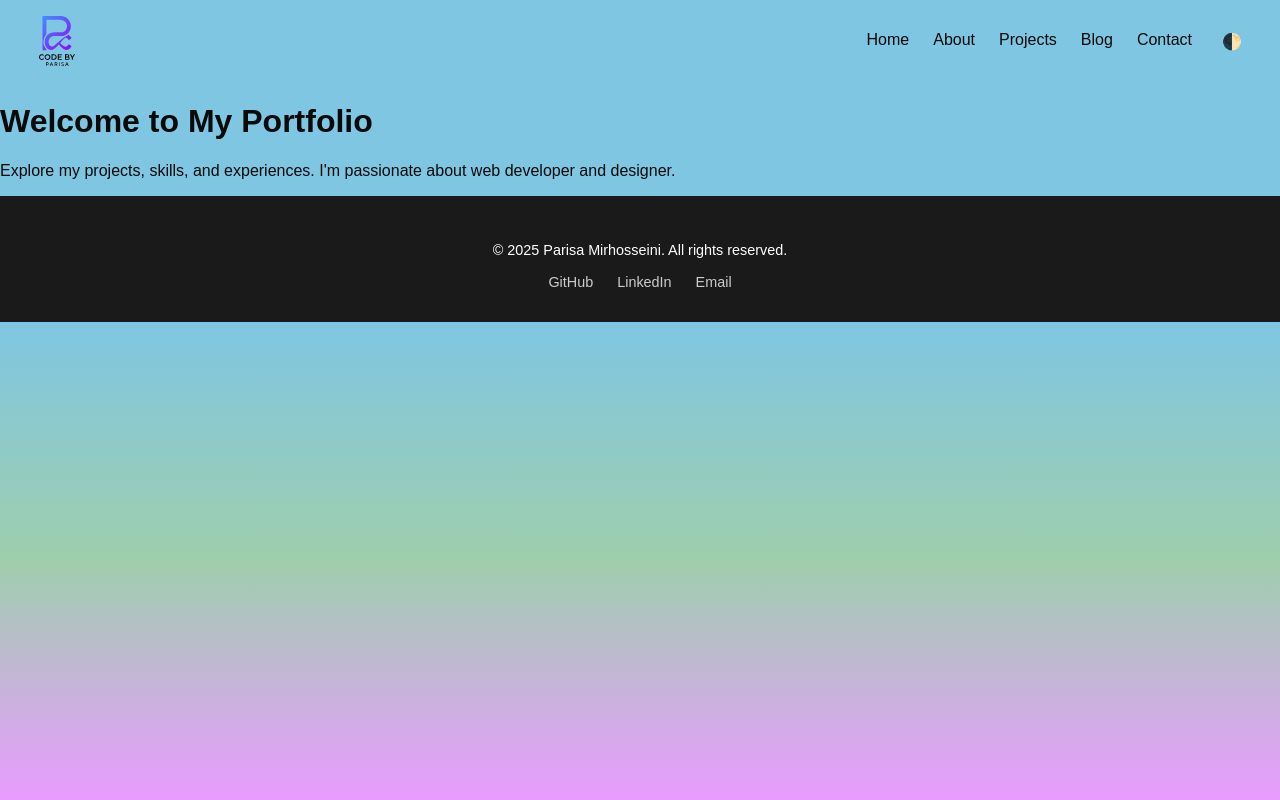
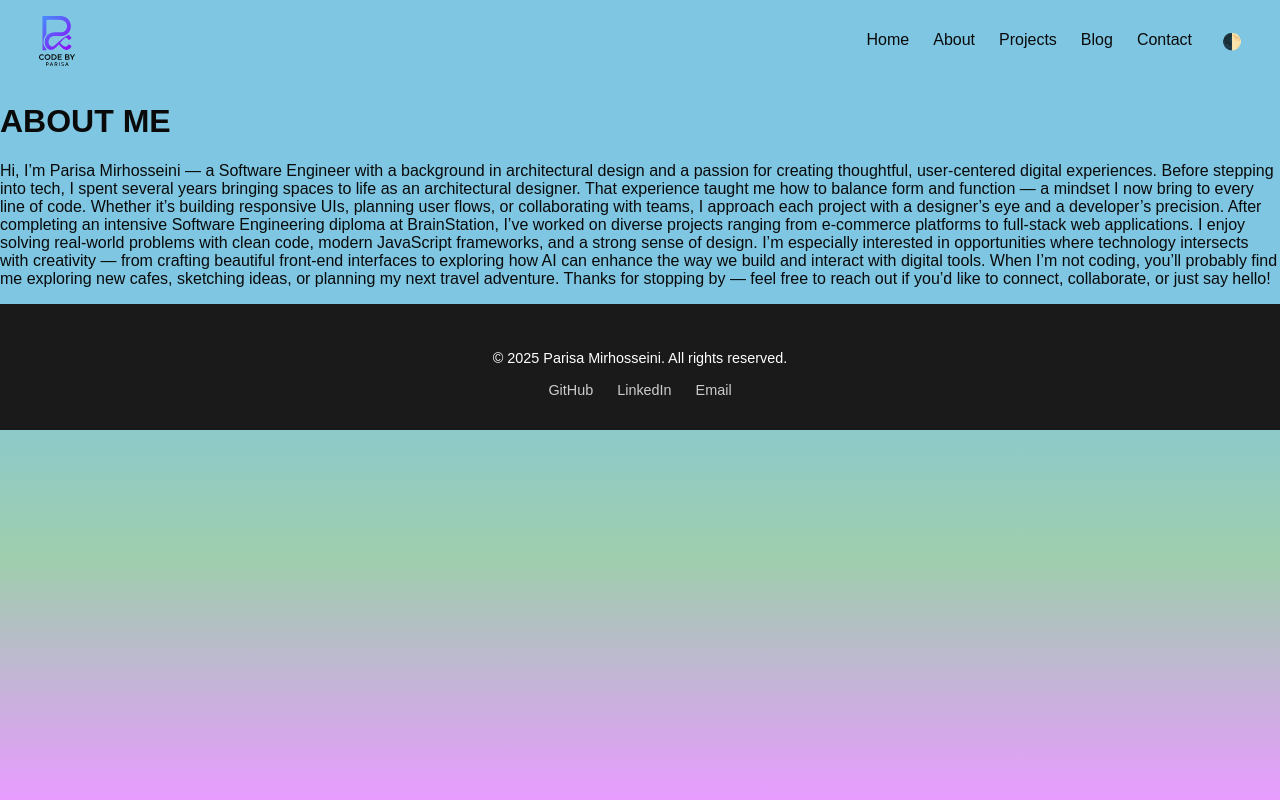
Before and after one commit to Parisa-Mirhosseini/parisa-mirhosseini-portfolio, a React (Vite) app: page /About in a window 1280 px wide. Built offline with nearby package versions, Linux system fonts and the light colour scheme.

Commit message:
About content

```diff
--- a/src/App.jsx
+++ b/src/App.jsx
@@ -16,10 +16,10 @@ function App() {
    <Header />
       <Routes>
       <Route path="/" element={<HomePage />} />
-        <Route path="/About" element={<AboutPage />} />
-        <Route path="/Projects" element={<ProjectPage />} />
-        <Route path="/Blog" element={<BlogPage />} />
-        <Route path="/Contact" element={<ContactPage />} />
+        <Route path="About" element={<AboutPage />} />
+        <Route path="Projects" element={<ProjectPage />} />
+        <Route path="Blog" element={<BlogPage />} />
+        <Route path="Contact" element={<ContactPage />} />
       </Routes>
       <Footer />
       </BrowserRouter>
--- a/src/Pages/AboutPage/AboutPage.jsx
+++ b/src/Pages/AboutPage/AboutPage.jsx
@@ -1,16 +1,24 @@
 
 import './AboutPage.scss';
-// import HeroSection from '../../components/HeroSection/HeroSection.jsx';
 
 
 function AboutPage() {
-  return (<div>
+  return (
+  <div>
     <div className="About">
+      <h1 className="About-title">ABOUT ME</h1>
+      <p className="About-content">Hi, I’m Parisa Mirhosseini — a Software Engineer with a background in architectural design and a passion for creating thoughtful, user-centered digital experiences.
+
+Before stepping into tech, I spent several years bringing spaces to life as an architectural designer. That experience taught me how to balance form and function — a mindset I now bring to every line of code. Whether it’s building responsive UIs, planning user flows, or collaborating with teams, I approach each project with a designer’s eye and a developer’s precision.
+
+After completing an intensive Software Engineering diploma at BrainStation, I’ve worked on diverse projects ranging from e-commerce platforms to full-stack web applications. I enjoy solving real-world problems with clean code, modern JavaScript frameworks, and a strong sense of design.
+
+I’m especially interested in opportunities where technology intersects with creativity — from crafting beautiful front-end interfaces to exploring how AI can enhance the way we build and interact with digital tools.
+
+When I’m not coding, you’ll probably find me exploring new cafes, sketching ideas, or planning my next travel adventure.
+
+Thanks for stopping by — feel free to reach out if you’d like to connect, collaborate, or just say hello!</p>
       <div className="About__content">
-        <h1 className="About__title">Welcome to My Portfolio</h1>
-        <p className="About__description">
-          Explore my projects, skills, and experiences. I'm passionate about web developer and designer.
-        </p>
       </div>
     </div>
     </div>
--- a/src/Pages/AboutPage/AboutPage.scss
+++ b/src/Pages/AboutPage/AboutPage.scss
@@ -3,4 +3,8 @@
 	text-align: center;
 	font-size: 10px;
 	// margin: 0;
+	padding-right: 2rem;
+	&-content{
+		padding-right: 2rem;
+	}
   }
```
